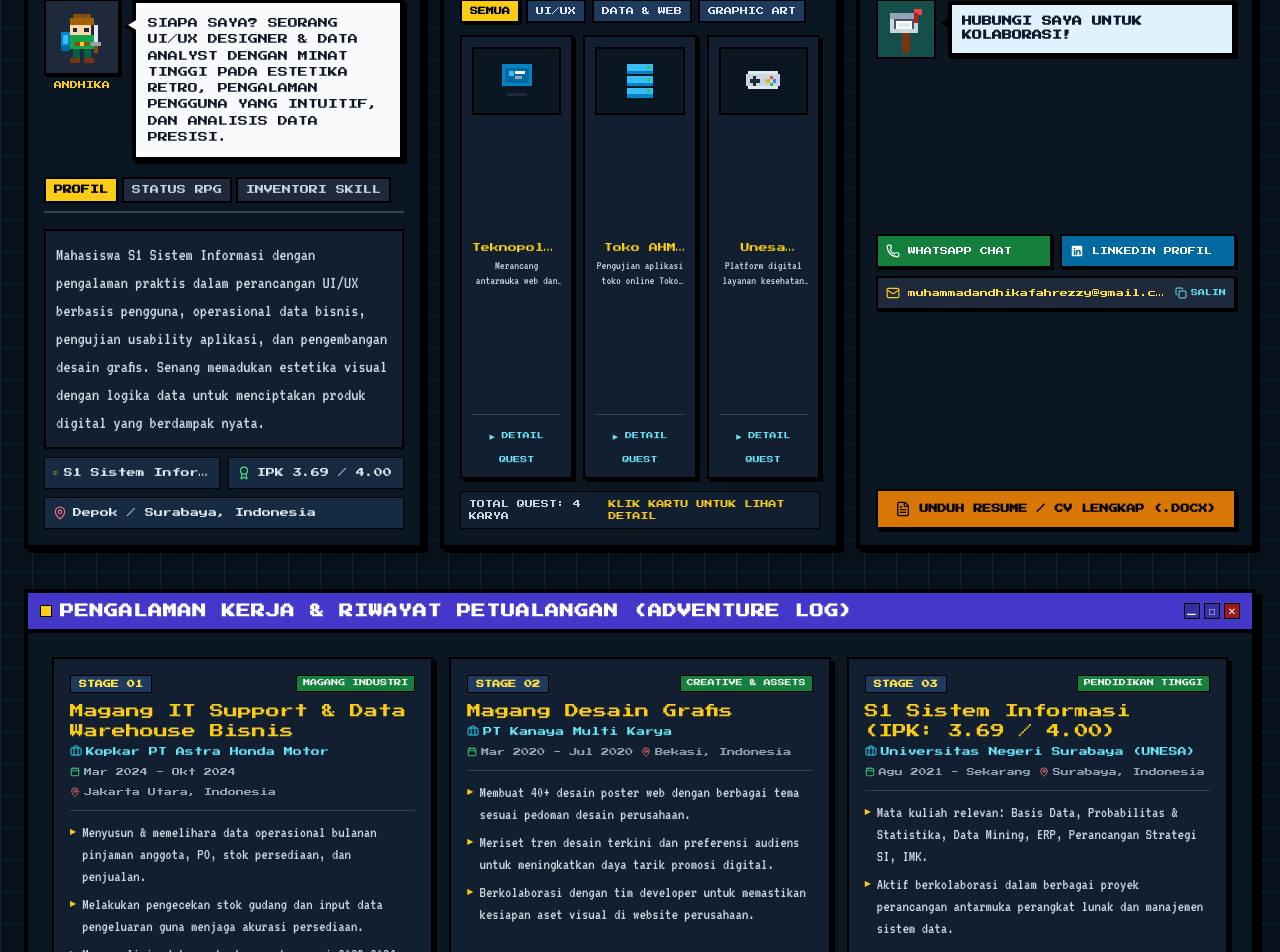
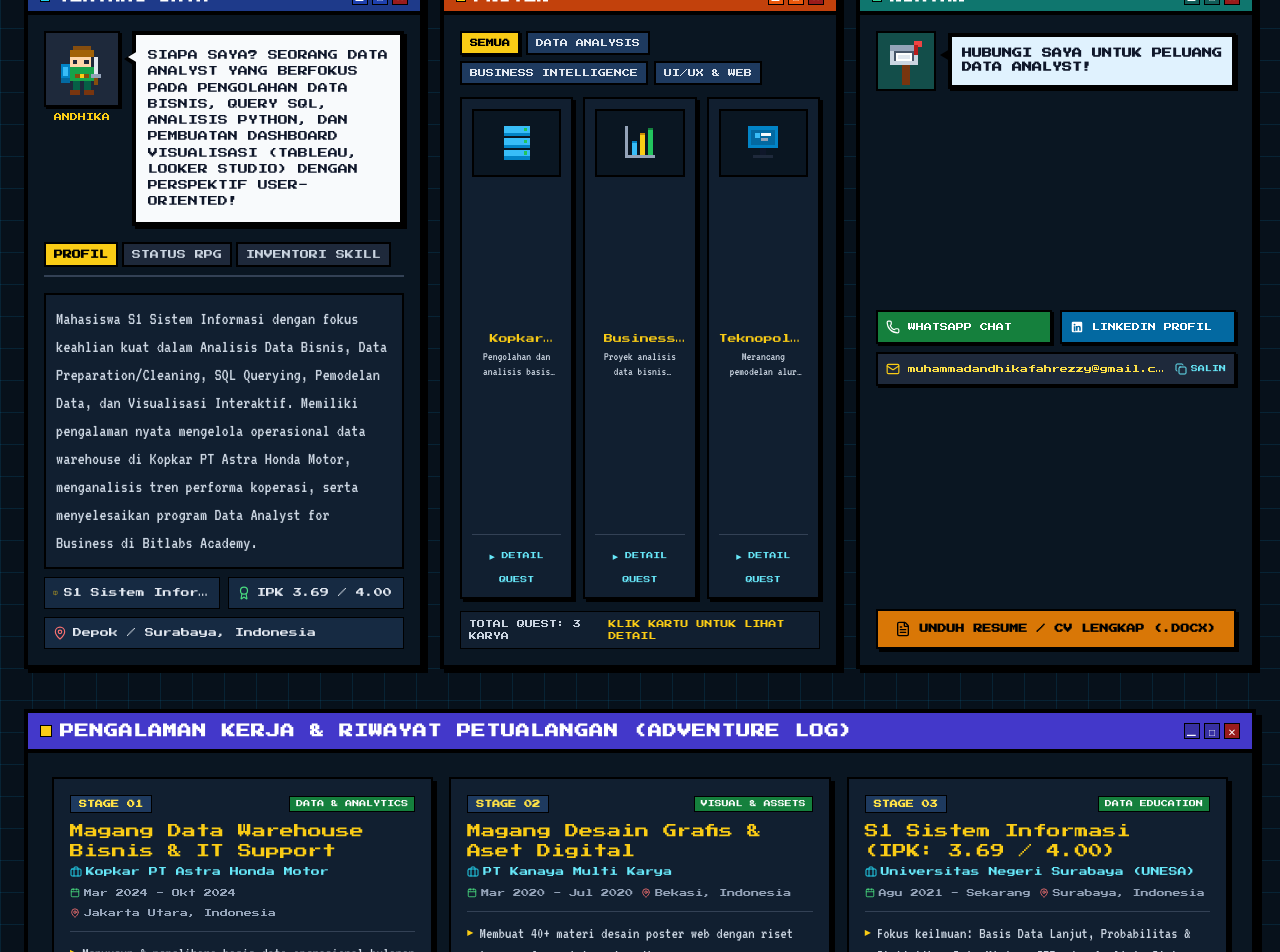
Before and after one commit to muhammadandhikafahrezzy/portfolio-8bit, a Next.js app: page / in a window 1280 px wide. Shown: the part 740-1692 px from the top of the page. Built offline with nearby package versions, Linux system fonts and the light colour scheme.

Commit message:
feat: align portfolio focus specifically to Data Analyst role and LinkedIn profile

```diff
--- a/app/layout.tsx
+++ b/app/layout.tsx
@@ -2,8 +2,8 @@ import type { Metadata } from "next";
 import "./globals.css";
 
 export const metadata: Metadata = {
-  title: "Muhammad Andhika Fahrezzy | Retro 8-Bit Portfolio",
-  description: "Portofolio Petualangan Retro 8-Bit Muhammad Andhika Fahrezzy - UI/UX Designer & Data Analyst.",
+  title: "Muhammad Andhika Fahrezzy | Data Analyst Portfolio (Retro 8-Bit)",
+  description: "Portofolio Data Analyst & Business Intelligence Muhammad Andhika Fahrezzy - SQL, Python, Tableau, Excel & Data Warehouse.",
   icons: {
     icon: "/favicon.ico",
   },
--- a/components/PixelIcons.tsx
+++ b/components/PixelIcons.tsx
@@ -93,6 +93,38 @@ export const PixelBat: React.FC<{ className?: string }> = ({ className = "w-8 h-
   </svg>
 );
 
+export const PixelDatabase: React.FC<{ className?: string }> = ({ className = "w-10 h-10" }) => (
+  <svg viewBox="0 0 24 24" className={className} style={{ shapeRendering: "crispEdges" }}>
+    <rect x="4" y="2" width="16" height="4" fill="#38BDF8" />
+    <rect x="4" y="6" width="16" height="2" fill="#0284C7" />
+    <rect x="4" y="9" width="16" height="4" fill="#38BDF8" />
+    <rect x="4" y="13" width="16" height="2" fill="#0284C7" />
+    <rect x="4" y="16" width="16" height="4" fill="#38BDF8" />
+    <rect x="4" y="20" width="16" height="2" fill="#0284C7" />
+    {/* Lights */}
+    <rect x="16" y="3" width="2" height="2" fill="#22C55E" />
+    <rect x="16" y="10" width="2" height="2" fill="#22C55E" />
+    <rect x="16" y="17" width="2" height="2" fill="#22C55E" />
+  </svg>
+);
+
+export const PixelChart: React.FC<{ className?: string }> = ({ className = "w-10 h-10" }) => (
+  <svg viewBox="0 0 24 24" className={className} style={{ shapeRendering: "crispEdges" }}>
+    {/* Axis */}
+    <rect x="3" y="2" width="2" height="19" fill="#94A3B8" />
+    <rect x="3" y="19" width="18" height="2" fill="#94A3B8" />
+    {/* Bar 1 */}
+    <rect x="7" y="12" width="3" height="7" fill="#38BDF8" />
+    <rect x="7" y="11" width="3" height="1" fill="#0284C7" />
+    {/* Bar 2 */}
+    <rect x="12" y="7" width="3" height="12" fill="#FACC15" />
+    <rect x="12" y="6" width="3" height="1" fill="#CA8A04" />
+    {/* Bar 3 */}
+    <rect x="17" y="4" width="3" height="15" fill="#22C55E" />
+    <rect x="17" y="3" width="3" height="1" fill="#15803D" />
+  </svg>
+);
+
 export const PixelComputer: React.FC<{ className?: string }> = ({ className = "w-10 h-10" }) => (
   <svg viewBox="0 0 24 24" className={className} style={{ shapeRendering: "crispEdges" }}>
     <rect x="3" y="2" width="18" height="13" fill="#0284C7" />
@@ -134,21 +166,6 @@ export const PixelPaintBrush: React.FC<{ className?: string }> = ({ className =
   </svg>
 );
 
-export const PixelDatabase: React.FC<{ className?: string }> = ({ className = "w-10 h-10" }) => (
-  <svg viewBox="0 0 24 24" className={className} style={{ shapeRendering: "crispEdges" }}>
-    <rect x="4" y="2" width="16" height="4" fill="#38BDF8" />
-    <rect x="4" y="6" width="16" height="2" fill="#0284C7" />
-    <rect x="4" y="9" width="16" height="4" fill="#38BDF8" />
-    <rect x="4" y="13" width="16" height="2" fill="#0284C7" />
-    <rect x="4" y="16" width="16" height="4" fill="#38BDF8" />
-    <rect x="4" y="20" width="16" height="2" fill="#0284C7" />
-    {/* Lights */}
-    <rect x="16" y="3" width="2" height="2" fill="#22C55E" />
-    <rect x="16" y="10" width="2" height="2" fill="#22C55E" />
-    <rect x="16" y="17" width="2" height="2" fill="#22C55E" />
-  </svg>
-);
-
 export const PixelMailbox: React.FC<{ className?: string }> = ({ className = "w-12 h-12" }) => (
   <svg viewBox="0 0 24 24" className={className} style={{ shapeRendering: "crispEdges" }}>
     {/* Post */}
--- a/components/ProjectsSection.tsx
+++ b/components/ProjectsSection.tsx
@@ -3,14 +3,14 @@
 import React, { useState } from "react";
 import { soundManager } from "./SoundManager";
 import { Project, PORTFOLIO_DATA } from "@/data/portfolioData";
-import { PixelComputer, PixelGamepad, PixelPaintBrush, PixelDatabase } from "./PixelIcons";
+import { PixelComputer, PixelGamepad, PixelPaintBrush, PixelDatabase, PixelChart } from "./PixelIcons";
 import { ProjectModal } from "./ProjectModal";
 
 export const ProjectsSection: React.FC = () => {
   const [selectedCategory, setSelectedCategory] = useState<string>("ALL");
   const [activeProject, setActiveProject] = useState<Project | null>(null);
 
-  const categories = ["ALL", "UI/UX", "Data & Web", "Graphic Art"];
+  const categories = ["ALL", "Data Analysis", "Business Intelligence", "UI/UX & Web"];
 
   const filteredProjects =
     selectedCategory === "ALL"
@@ -24,16 +24,16 @@ export const ProjectsSection: React.FC = () => {
 
   const getIcon = (iconType: string) => {
     switch (iconType) {
+      case "database":
+        return <PixelDatabase className="w-10 h-10" />;
+      case "chart":
+        return <PixelChart className="w-10 h-10" />;
       case "monitor":
         return <PixelComputer className="w-10 h-10" />;
       case "gamepad":
         return <PixelGamepad className="w-10 h-10" />;
-      case "brush":
-        return <PixelPaintBrush className="w-10 h-10" />;
-      case "database":
+      default:
         return <PixelDatabase className="w-10 h-10" />;
-      default:
-        return <PixelComputer className="w-10 h-10" />;
     }
   };
 
--- a/data/portfolioData.ts
+++ b/data/portfolioData.ts
@@ -1,7 +1,7 @@
 export interface Project {
   id: string;
   title: string;
-  category: "UI/UX" | "Data & Web" | "Graphic Art";
+  category: "Data Analysis" | "Business Intelligence" | "UI/UX & Web";
   subtitle: string;
   description: string;
   longDescription: string[];
@@ -9,7 +9,7 @@ export interface Project {
   period: string;
   tools: string[];
   highlights: string[];
-  icon: "monitor" | "gamepad" | "brush" | "database";
+  icon: "database" | "chart" | "monitor" | "gamepad";
   demoUrl?: string;
   githubUrl?: string;
 }
@@ -43,152 +43,132 @@ export interface SkillCategory {
 export const PORTFOLIO_DATA = {
   hero: {
     greeting: "SELAMAT DATANG DI PETUALANGAN",
-    title: "PORTOFOLIO SAYA!",
-    subtitle: "MENJELAJAHI KARYA DAN KREATIFITAS DALAM DUNIA 8-BIT",
-    cta: "MULAI PETUALANGAN",
+    title: "DATA ANALYST PORTOFOLIO",
+    subtitle: "MENGUBAH DATA MENTAH MENJADI INSIGHT BISNIS & KEPUTUSAN STRATEGIS DALAM DUNIA 8-BIT",
+    cta: "JELAJAHI INSIGHT DATA",
     characterName: "MUHAMMAD ANDHIKA FAHREZZY",
-    role: "UI/UX Designer & Data Analyst",
+    role: "Data Analyst & Business Intelligence",
   },
   about: {
-    dialogue: "SIAPA SAYA? SEORANG UI/UX DESIGNER & DATA ANALYST DENGAN MINAT TINGGI PADA ESTETIKA RETRO, PENGALAMAN PENGGUNA YANG INTUITIF, DAN ANALISIS DATA PRESISI.",
+    dialogue: "SIAPA SAYA? SEORANG DATA ANALYST YANG BERFOKUS PADA PENGOLAHAN DATA BISNIS, QUERY SQL, ANALISIS PYTHON, DAN PEMBUATAN DASHBOARD VISUALISASI (TABLEAU, LOOKER STUDIO) DENGAN PERSPEKTIF USER-ORIENTED!",
     name: "Muhammad Andhika Fahrezzy",
-    title: "UI/UX Designer & Data Analyst",
+    title: "Data Analyst (Fokus Karir)",
     degree: "S1 Sistem Informasi — Universitas Negeri Surabaya",
     gpa: "IPK 3.69 / 4.00",
     location: "Depok / Surabaya, Indonesia",
-    bio: "Mahasiswa S1 Sistem Informasi dengan pengalaman praktis dalam perancangan UI/UX berbasis pengguna, operasional data bisnis, pengujian usability aplikasi, dan pengembangan desain grafis. Senang memadukan estetika visual dengan logika data untuk menciptakan produk digital yang berdampak nyata.",
+    bio: "Mahasiswa S1 Sistem Informasi dengan fokus keahlian kuat dalam Analisis Data Bisnis, Data Preparation/Cleaning, SQL Querying, Pemodelan Data, dan Visualisasi Interaktif. Memiliki pengalaman nyata mengelola operasional data warehouse di Kopkar PT Astra Honda Motor, menganalisis tren performa koperasi, serta menyelesaikan program Data Analyst for Business di Bitlabs Academy.",
     stats: {
       level: 23,
-      classType: "Information Systems Adventurer",
+      classType: "Data Analyst & BI Specialist",
       hp: "100/100",
       mp: "100/100",
       exp: "3.69 / 4.00",
-      specialMove: "Pixel-Perfect Prototyping & Query Magic",
+      specialMove: "SQL Optimization & Interactive Dashboard Magic",
     },
     skillCategories: [
       {
-        title: "UI/UX & Desain",
-        icon: "🎨",
+        title: "Data & Analitik Inti",
+        icon: "📊",
         skills: [
-          { name: "Figma", level: 95 },
-          { name: "UI/UX Research", level: 90 },
-          { name: "Wireframing & Prototyping", level: 92 },
-          { name: "Design System", level: 88 },
-          { name: "Adobe Photoshop", level: 85 },
-          { name: "Canva", level: 90 },
+          { name: "SQL (MySQL / PostgreSQL)", level: 92 },
+          { name: "Python (Pandas, NumPy)", level: 88 },
+          { name: "Google BigQuery", level: 82 },
+          { name: "Data Cleaning & Preprocessing", level: 95 },
+          { name: "Exploratory Data Analysis (EDA)", level: 90 },
+          { name: "Advanced Excel (Pivot, VLOOKUP)", level: 94 },
         ],
       },
       {
-        title: "Data & Analitik",
-        icon: "📊",
+        title: "Visualisasi & Business Intelligence",
+        icon: "📈",
         skills: [
-          { name: "Python (Data Analysis)", level: 85 },
-          { name: "MySQL / SQL", level: 88 },
-          { name: "BigQuery", level: 80 },
-          { name: "Tableau & Looker", level: 85 },
-          { name: "Data Cleaning", level: 90 },
-          { name: "Operasional Reporting", level: 92 },
+          { name: "Tableau Dashboard", level: 88 },
+          { name: "Looker Studio", level: 90 },
+          { name: "Business KPI & Metrics", level: 88 },
+          { name: "Operational Reporting", level: 92 },
+          { name: "Data Storytelling", level: 86 },
+          { name: "Inventory & Sales Analytics", level: 90 },
         ],
       },
       {
-        title: "Web & Frontend",
+        title: "Desain UI/UX & Web (Nilai Tambah)",
         icon: "💻",
         skills: [
-          { name: "Next.js & React", level: 85 },
-          { name: "Tailwind CSS", level: 90 },
-          { name: "HTML5 / CSS3 / JS", level: 92 },
-          { name: "PHP & Wix", level: 80 },
-          { name: "Git & GitHub", level: 85 },
-          { name: "QA & Usability Test", level: 88 },
+          { name: "Figma (Dashboard Mockups)", level: 90 },
+          { name: "Next.js & Tailwind CSS", level: 85 },
+          { name: "Usability Testing", level: 88 },
+          { name: "User-Centered Design", level: 90 },
+          { name: "Git / GitHub", level: 85 },
+          { name: "Stakeholder Presentation", level: 90 },
         ],
       },
     ] as SkillCategory[],
   },
   projects: [
     {
-      id: "teknopolis",
-      title: "Teknopolis Licensing Platform",
-      category: "UI/UX",
-      subtitle: "UI/UX Design Sistem Perizinan Pendidikan OSS",
-      description: "Merancang antarmuka web dan mobile untuk konsep layanan perizinan pendidikan yang selaras dengan alur regulasi Online Single Submission (OSS).",
+      id: "ahm-data-analytics",
+      title: "Kopkar AHM Data Warehouse & Cooperative Analytics",
+      category: "Data Analysis",
+      subtitle: "Analisis Data Operasional, Stok Gudang & Perkembangan Koperasi",
+      description: "Pengolahan dan analisis basis data operasional bulanan pinjaman anggota, purchase order, dan stok persediaan di Kopkar PT Astra Honda Motor.",
       longDescription: [
-        "Merancang antarmuka web dan mobile untuk konsep layanan perizinan pendidikan yang selaras dengan alur regulasi OSS, menggunakan Figma, Canva, dan Adobe Photoshop.",
-        "Menghasilkan dua arah desain antarmuka dan tata letak secara kolaboratif untuk perjalanan perizinan yang berorientasi pemangku kepentingan.",
-        "Mengembangkan komponen design system konsisten yang mempermudah navigasi pengajuan berkas dan monitoring status izin secara real-time.",
+        "Menyusun dan memelihara catatan basis data operasional bulanan mencakup pinjaman anggota, pesanan pembelian, stok persediaan, dan penjualan toko.",
+        "Melakukan data cleaning, kontrol kondisi persediaan, dan analisis akurasi catatan barang gudang untuk meminimalkan selisih stok.",
+        "Menganalisis data perkembangan koperasi tahun 2023-2024 serta menyajikan temuan strategis kepada jajaran pengurus dan karyawan melalui visualisasi data & reporting berkala.",
+        "Melakukan pengujian usability dan kualitas data aplikasi toko online Toko AHM versi 2 dan 3.",
       ],
-      role: "UI/UX Designer",
-      period: "Agu 2023 - Sekarang",
-      tools: ["Figma", "Canva", "Adobe Photoshop", "Design System", "User Flow"],
+      role: "Data Warehouse & IT Support Intern",
+      period: "Mar 2024 - Okt 2024",
+      tools: ["MySQL", "Data Cleaning", "Data Visualization", "Spreadsheet", "Inventory Analytics"],
       highlights: [
-        "Arsitektur Informasi Alur Perizinan OSS",
-        "Dual Direction UI Prototype (Desktop & Mobile)",
-        "Pengujian Usability Alur Pengajuan",
-      ],
-      icon: "monitor",
-    },
-    {
-      id: "toko-ahm",
-      title: "Toko AHM & Data Warehouse",
-      category: "Data & Web",
-      subtitle: "Data Warehouse & QA Testing Toko Online Kopkar AHM",
-      description: "Pengujian aplikasi toko online Toko AHM versi 2 & 3, pemeliharaan basis data operasional bulanan, dan visualisasi kinerja koperasi.",
-      longDescription: [
-        "Menyusun dan memelihara catatan operasional bulanan mencakup pinjaman anggota, pesanan pembelian, stok persediaan, dan penjualan toko.",
-        "Melakukan pengecekan stok gudang, kontrol kondisi barang, dan input data pengeluaran barang guna menjaga akurasi persediaan.",
-        "Menganalisis data perkembangan koperasi tahun 2023-2024 dan menyampaikan temuan melalui visualisasi data serta laporan rutin.",
-        "Menguji aplikasi toko online Toko AHM versi 2 dan 3, mendokumentasikan observasi antarmuka, akses fitur, dan stabilitas halaman.",
-      ],
-      role: "IT Support & Data Warehouse Intern",
-      period: "Mar 2024 - Okt 2024",
-      tools: ["MySQL", "Data Visualization", "QA Testing", "Excel", "Inventory Control"],
-      highlights: [
-        "Testing Aplikasi Toko AHM v2 & v3",
-        "Dashboard Visualisasi Data Koperasi 2023-2024",
-        "Sinkronisasi Stok Gudang & Purchase Order",
+        "Analisis Perkembangan Koperasi Periode 2023-2024",
+        "Peningkatan Akurasi Stok Persediaan Gudang",
+        "Dashboard Laporan Operasional Bulanan",
       ],
       icon: "database",
     },
     {
-      id: "unesa-healthcare",
-      title: "Unesa Health Care Platform",
-      category: "UI/UX",
-      subtitle: "Web Layanan Kesehatan Sivitas Akademika",
-      description: "Platform digital layanan kesehatan mahasiswa UNESA untuk kemudahan konsultasi kesehatan, jadwal dokter kampus, dan informasi medis.",
+      id: "bitlabs-business-analytics",
+      title: "Business Performance & Sales Intelligence Dashboard",
+      category: "Business Intelligence",
+      subtitle: "Analisis Kinerja Bisnis, Segmentasi & Metrik Penjualan",
+      description: "Proyek analisis data bisnis komprehensif menggunakan SQL dan Tableau untuk mengidentifikasi tren penjualan, perilaku pelanggan, dan peluang efisiensi biaya.",
       longDescription: [
-        "Merancang antarmuka dan pengalaman pengguna untuk platform web layanan kesehatan mahasiswa menggunakan Figma dan Wix.",
-        "Melakukan riset kebutuhan antarmuka mahasiswa dan staf kampus dalam mengakses rekam informasi kesehatan dan jadwal janji temu.",
-        "Mengoptimalkan tata letak mobile-responsive agar mudah diakses di smartphone pengguna.",
+        "Mengekstrak dan mentransformasi data mentah transaksi bisnis menggunakan query SQL (Aggregations, Window Functions, JOINs).",
+        "Melakukan Exploratory Data Analysis (EDA) untuk menemukan pola retensi pelanggan, produk terlaris, dan distribusi pendapatan wilayah.",
+        "Membangun dashboard interaktif Tableau & Looker Studio dengan metrik KPI dinamis untuk mempermudah pengambilan keputusan manajerial.",
+        "Menyusun rekomendasi bisnis berbasis data (data-driven strategy) bagi stakeholder.",
       ],
-      role: "UI/UX & Web Contributor",
-      period: "Feb 2023 - Jun 2023",
-      tools: ["Figma", "Wix", "UI/UX Research", "Wireframing"],
+      role: "Data Analyst Participant",
+      period: "Des 2024",
+      tools: ["SQL", "Tableau", "Python", "EDA", "Business Intelligence", "Looker Studio"],
       highlights: [
-        "Sistem Reservasi & Jadwal Klinik Kampus",
-        "Desain Antarmuka Ramah Mahasiswa",
-        "Prototip Interaktif Berkecepatan Tinggi",
+        "Interactive Executive Tableau Dashboard",
+        "Customer & Revenue Trend Analysis via SQL",
+        "Actionable Business Insights & Strategy",
       ],
-      icon: "gamepad",
+      icon: "chart",
     },
     {
-      id: "kanaya-design",
-      title: "40+ Promotional Web Art Assets",
-      category: "Graphic Art",
-      subtitle: "Digital Graphic Assets & Web Integration",
-      description: "Pembuatan 40+ materi desain poster web promosi dengan konsistensi brand identity, berkolaborasi dengan developer untuk integrasi aset.",
+      id: "teknopolis-data-ux",
+      title: "Teknopolis - Data Flow & UI/UX Perizinan OSS",
+      category: "UI/UX & Web",
+      subtitle: "Arsitektur Informasi & Desain Sistem Perizinan Pendidikan",
+      description: "Merancang pemodelan alur data dan antarmuka konsep layanan perizinan pendidikan yang selaras dengan regulasi Online Single Submission (OSS).",
       longDescription: [
-        "Membuat 40+ desain poster web dengan berbagai tema dan arah warna sesuai pedoman desain perusahaan PT Kanaya Multi Karya.",
-        "Meriset tren desain dan preferensi target audiens digital, lalu berkolaborasi dengan web developer untuk mengintegrasikan aset ke dalam website.",
-        "Menghasilkan aset grafis beresolusi optimal dengan format web-friendly.",
+        "Menganalisis alur data pengajuan perizinan dan regulasi OSS untuk merancang arsitektur informasi yang efisien.",
+        "Merancang antarmuka web dan mobile dengan fokus kemudahan monitoring status berkas perizinan secara real-time.",
+        "Mengembangkan design system konsisten yang meminimalkan beban kognitif pengguna dan mempercepat waktu pengisian formulir.",
       ],
-      role: "Graphic Design Intern",
-      period: "Mar 2020 - Jul 2020",
-      tools: ["Adobe Photoshop", "Canva", "Brand Identity", "Asset Optimization"],
+      role: "UI/UX & Information Architect",
+      period: "Agu 2023 - Sekarang",
+      tools: ["Figma", "Information Architecture", "Canva", "User Flow", "Design System"],
       highlights: [
-        "40+ Web Poster & Banner Designs",
-        "Kolaborasi Langsung dengan Tim Web Dev",
-        "Penerapan Brand Guidelines Perusahaan",
+        "Pemodelan Alur Data Regulasi OSS",
+        "Dual Direction Interactive UI Prototype",
+        "Peningkatan Efisiensi Alur Pengajuan Izin",
       ],
-      icon: "brush",
+      icon: "monitor",
     },
   ] as Project[],
   experiences: [
@@ -196,28 +176,26 @@ export const PORTFOLIO_DATA = {
       id: "ahm",
       company: "Kopkar PT Astra Honda Motor",
       location: "Jakarta Utara, Indonesia",
-      role: "Magang IT Support & Data Warehouse Bisnis",
+      role: "Magang Data Warehouse Bisnis & IT Support",
       period: "Mar 2024 - Okt 2024",
-      badge: "MAGANG INDUSTRI",
+      badge: "DATA & ANALYTICS",
       points: [
-        "Menyusun & memelihara data operasional bulanan pinjaman anggota, PO, stok persediaan, dan penjualan.",
-        "Melakukan pengecekan stok gudang dan input data pengeluaran guna menjaga akurasi persediaan.",
-        "Menganalisis data perkembangan koperasi 2023-2024 dan menyampaikan temuan via visualisasi data.",
-        "Menguji aplikasi toko online Toko AHM versi 2 dan 3 untuk usability antarmuka dan kestabilan performa.",
-        "Mendukung alur administrasi pinjaman melalui aplikasi koperasi internal.",
+        "Menyusun & memelihara basis data operasional bulanan pinjaman anggota, PO, stok persediaan, dan penjualan.",
+        "Melakukan pengecekan stok gudang, data reconciliation, dan kontrol data pengeluaran barang.",
+        "Menganalisis tren perkembangan data koperasi 2023-2024 dan menyampaikan visualisasi laporan kepada stakeholder.",
+        "Menguji aplikasi e-commerce Toko AHM versi 2 dan 3 untuk akurasi data transaksi dan stabilitas fitur.",
       ],
     },
     {
       id: "kanaya",
       company: "PT Kanaya Multi Karya",
       location: "Bekasi, Indonesia",
-      role: "Magang Desain Grafis",
+      role: "Magang Desain Grafis & Aset Digital",
       period: "Mar 2020 - Jul 2020",
-      badge: "CREATIVE & ASSETS",
+      badge: "VISUAL & ASSETS",
       points: [
-        "Membuat 40+ desain poster web dengan berbagai tema sesuai pedoman desain perusahaan.",
-        "Meriset tren desain terkini dan preferensi audiens untuk meningkatkan daya tarik promosi digital.",
-        "Berkolaborasi dengan tim developer untuk memastikan kesiapan aset visual di website perusahaan.",
+        "Membuat 40+ materi desain poster web dengan riset tren preferensi target audiens.",
+        "Berkolaborasi dengan tim developer untuk memastikan integritas dan kesesuaian aset visual digital.",
       ],
     },
     {
@@ -226,20 +204,20 @@ export const PORTFOLIO_DATA = {
       location: "Surabaya, Indonesia",
       role: "S1 Sistem Informasi (IPK: 3.69 / 4.00)",
       period: "Agu 2021 - Sekarang",
-      badge: "PENDIDIKAN TINGGI",
+      badge: "DATA EDUCATION",
       points: [
-        "Mata kuliah relevan: Basis Data, Probabilitas & Statistika, Data Mining, ERP, Perancangan Strategi SI, IMK.",
-        "Aktif berkolaborasi dalam berbagai proyek perancangan antarmuka perangkat lunak dan manajemen sistem data.",
+        "Fokus keilmuan: Basis Data Lanjut, Probabilitas & Statistika, Data Mining, ERP, dan Analisis Sistem Informasi.",
+        "Aktif dalam perancangan arsitektur data sistem dan visualisasi kebutuhan pemangku kepentingan.",
       ],
     },
   ] as Experience[],
   certificates: [
     {
       id: "bitlabs-data",
-      title: "Data Analytic for Business",
+      title: "Data Analytic for Business Certification",
       issuer: "Bitlabs Academy",
       date: "Desember 2024",
-      description: "Pelatihan komprehensif pengolahan data bisnis, SQL querying, visualisasi data analitik, dan strategi pengambilan keputusan berbasis data.",
+      description: "Sertifikasi resmi penguasaan analisis data bisnis, SQL database querying, visualisasi data Tableau, dan pemecahan masalah data-driven di industri.",
       pdfFile: "/Nilai -km-1858024-MUHAMMAD ANDHIKA FAHREZZY-1735216618-1-2-2.pdf",
     },
     {
@@ -247,18 +225,18 @@ export const PORTFOLIO_DATA = {
       title: "Certificate of Completion - Kampus Merdeka",
       issuer: "Kementerian Pendidikan, Kebudayaan, Riset, dan Teknologi",
       date: "2024",
-      description: "Sertifikat resmi kelulusan program pembelajaran dan magang kompetensi industri dengan capaian nilai sangat memuaskan.",
+      description: "Sertifikat kelulusan program studi independen / magang kompetensi industri dengan capaian nilai akademik memuaskan.",
       pdfFile: "/certificate-km-1858024-MUHAMMAD ANDHIKA FAHREZZY-1735216618-1-2-1.pdf",
     },
   ] as Certificate[],
   contact: {
-    headline: "HUBUNGI SAYA UNTUK KOLABORASI!",
-    subheadline: "Apakah Anda memiliki proyek seru, tawaran pekerjaan, atau ingin berdiskusi seputar UI/UX dan Data Analytics? Kotak surat petualangan saya selalu terbuka!",
+    headline: "HUBUNGI SAYA UNTUK PELUANG DATA ANALYST!",
+    subheadline: "Saya terbuka untuk peluang kerja Full-Time, Kontrak, maupun Magang sebagai Data Analyst / Business Intelligence Specialist.",
     email: "muhammadandhikafahrezzy@gmail.com",
     phone: "+62 851-5686-8434",
-    whatsappUrl: "https://wa.me/6285156868434?text=Halo%20Andhika,%20saya%20tertarik%20dengan%20portofolio%20Anda!",
+    whatsappUrl: "https://wa.me/6285156868434?text=Halo%20Andhika,%20saya%20tertarik%20dengan%20profil%20Data%20Analyst%20Anda!",
     linkedin: "linkedin.com/in/andhikafahrezzy",
-    linkedinUrl: "https://linkedin.com/in/andhikafahrezzy",
+    linkedinUrl: "https://www.linkedin.com/in/andhikafahrezzy/",
     githubUrl: "https://github.com",
     cvFilename: "CV_Muhammad_Andhika_Fahrezzy_ID.docx",
   },
```
Also changed, not shown: components/ProjectModal.tsx (+6 -6 lines).
